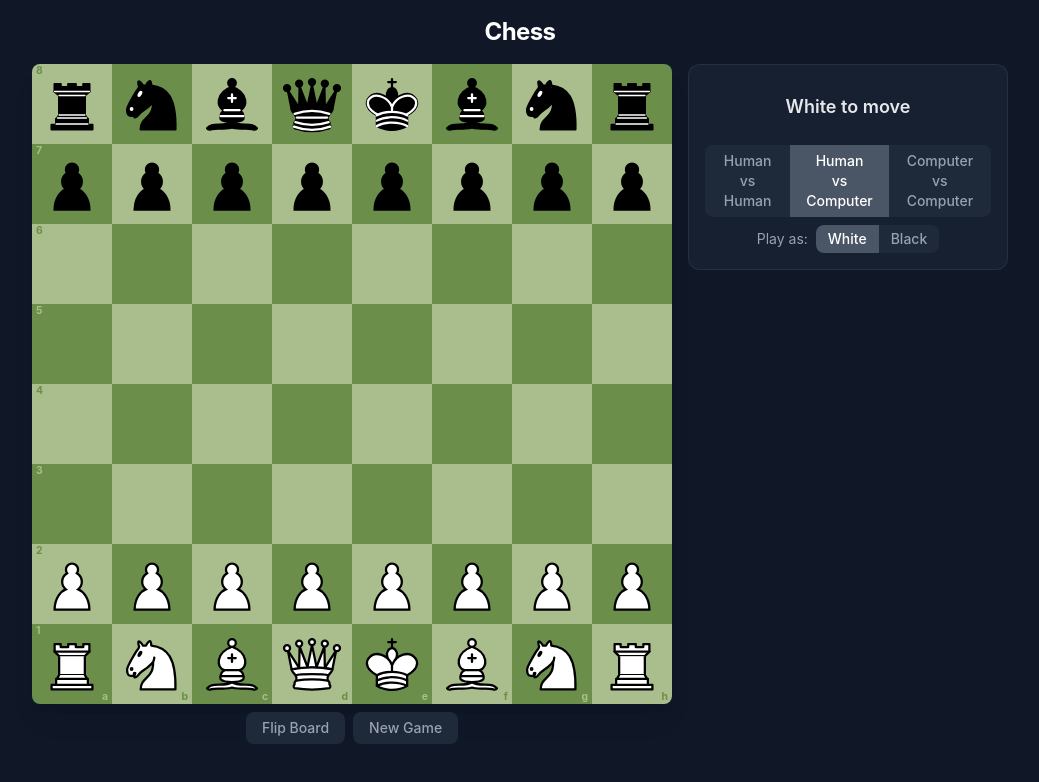
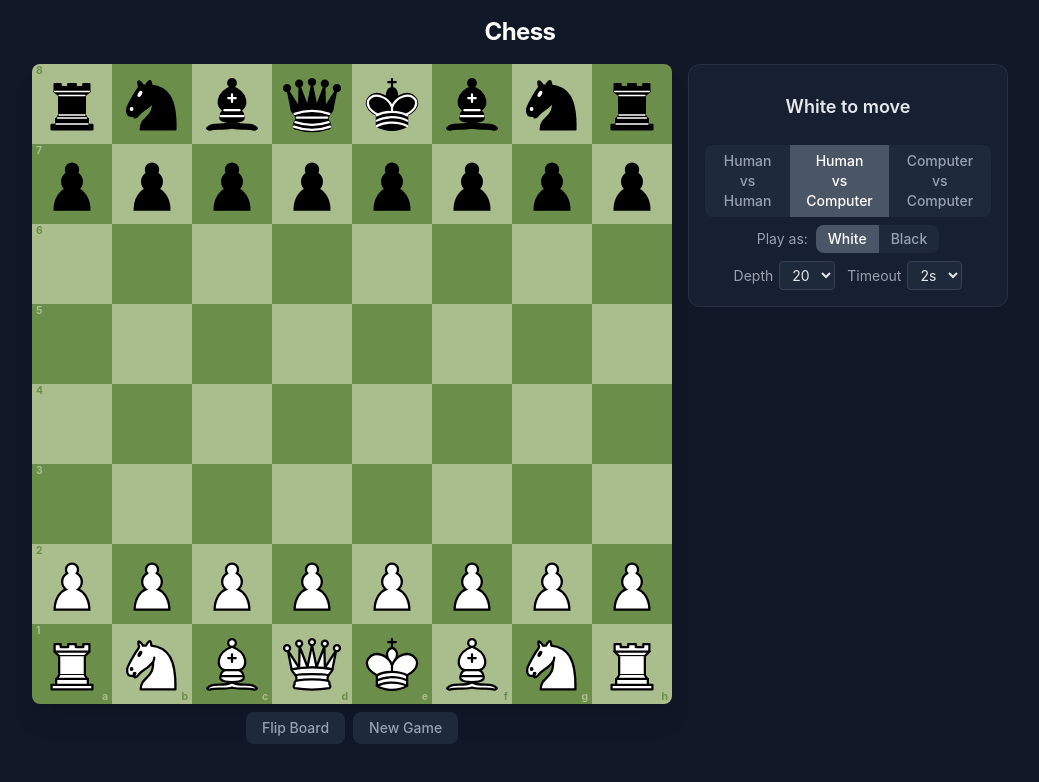
Before and after one commit to dannylongeuay/cyberdan-chess-ui, a React (Vite) app: page / in a window 1280 px wide. Both pictures are taken after a click on the button "Human vs Computer". Shown: the top 782 px of the page, without its empty margins (120-1159 px from the left). Built offline with nearby package versions, Linux system fonts and the light colour scheme.

Commit message:
feat(*): :sparkles: add depth and timeout dropdowns

```diff
--- a/src/App.tsx
+++ b/src/App.tsx
@@ -40,6 +40,10 @@ function App() {
     setBlackBackend,
     autoplay,
     setAutoplay,
+    depth,
+    setDepth,
+    timeoutSeconds,
+    setTimeoutSeconds,
   } = useChessGame();
 
   const showEvalBar = gameMode !== 'pvp' && engineEval != null;
@@ -98,6 +102,10 @@ function App() {
             onBlackBackendChange={setBlackBackend}
             autoplay={autoplay}
             onAutoplayChange={setAutoplay}
+            depth={depth}
+            timeoutSeconds={timeoutSeconds}
+            onDepthChange={setDepth}
+            onTimeoutChange={setTimeoutSeconds}
           />
         </div>
       </div>
--- a/src/api/client.ts
+++ b/src/api/client.ts
@@ -34,7 +34,7 @@ export const api = {
     return apiFetch<SubmitMoveResponse>(baseUrl, '/submitmove', { fen, move }, signal);
   },
 
-  submitBestMove(baseUrl: string, fen: string, signal?: AbortSignal): Promise<SubmitBestMoveResponse> {
-    return apiFetch<SubmitBestMoveResponse>(baseUrl, '/submitbestmove', { fen, depth: 24, timeout_ms: 3500 }, signal);
+  submitBestMove(baseUrl: string, fen: string, depth: number, timeoutMs: number, signal?: AbortSignal): Promise<SubmitBestMoveResponse> {
+    return apiFetch<SubmitBestMoveResponse>(baseUrl, '/submitbestmove', { fen, depth, timeout_ms: timeoutMs }, signal);
   },
 };
--- a/src/components/GameControls.tsx
+++ b/src/components/GameControls.tsx
@@ -41,6 +41,10 @@ interface GameControlsProps {
   onBlackBackendChange: (backend: Backend) => void;
   autoplay: boolean;
   onAutoplayChange: (on: boolean) => void;
+  depth: number;
+  timeoutSeconds: number;
+  onDepthChange: (depth: number) => void;
+  onTimeoutChange: (seconds: number) => void;
 }
 
 const modeItems: { key: string; label: string; value: GameMode }[] = [
@@ -72,6 +76,10 @@ export default function GameControls({
   onBlackBackendChange,
   autoplay,
   onAutoplayChange,
+  depth,
+  timeoutSeconds,
+  onDepthChange,
+  onTimeoutChange,
 }: GameControlsProps) {
   const bItems = backendItems(backends);
 
@@ -137,6 +145,35 @@ export default function GameControls({
           Autoplay {autoplay ? 'On' : 'Off'}
         </button>
       )}
+
+      {gameMode !== 'pvp' && (
+        <div className="flex items-center gap-3">
+          <label className="flex items-center gap-1.5 text-sm text-gray-400">
+            Depth
+            <select
+              value={depth}
+              onChange={(e) => onDepthChange(Number(e.target.value))}
+              className="bg-gray-800 text-gray-200 text-sm rounded px-2 py-1 border border-gray-700 cursor-pointer"
+            >
+              {[5, 10, 15, 20, 25].map((d) => (
+                <option key={d} value={d}>{d}</option>
+              ))}
+            </select>
+          </label>
+          <label className="flex items-center gap-1.5 text-sm text-gray-400">
+            Timeout
+            <select
+              value={timeoutSeconds}
+              onChange={(e) => onTimeoutChange(Number(e.target.value))}
+              className="bg-gray-800 text-gray-200 text-sm rounded px-2 py-1 border border-gray-700 cursor-pointer"
+            >
+              {[1, 2, 3, 4, 5].map((s) => (
+                <option key={s} value={s}>{s}s</option>
+              ))}
+            </select>
+          </label>
+        </div>
+      )}
     </div>
   );
 }
--- a/src/hooks/useChessGame.ts
+++ b/src/hooks/useChessGame.ts
@@ -45,6 +45,10 @@ interface ChessGameState {
   setBlackBackend: (backend: Backend) => void;
   autoplay: boolean;
   setAutoplay: (on: boolean) => void;
+  depth: number;
+  setDepth: (depth: number) => void;
+  timeoutSeconds: number;
+  setTimeoutSeconds: (seconds: number) => void;
 }
 
 export function useChessGame(): ChessGameState {
@@ -68,6 +72,14 @@ export function useChessGame(): ChessGameState {
   const [whiteBackend, setWhiteBackendState] = useState<Backend>(BACKENDS[0]);
   const [blackBackend, setBlackBackendState] = useState<Backend>(BACKENDS[1] ?? BACKENDS[0]);
   const [autoplay, setAutoplayState] = useState(false);
+  const [depth, setDepth] = useState(20);
+  const [timeoutSeconds, setTimeoutSeconds] = useState(2);
+
+  // Refs so the computer-move effect reads current values without re-triggering
+  const depthRef = useRef(depth);
+  const timeoutSecondsRef = useRef(timeoutSeconds);
+  depthRef.current = depth;
+  timeoutSecondsRef.current = timeoutSeconds;
 
   // Track position history for threefold repetition detection
   const positionHistory = useRef<Map<string, number>>(
@@ -286,7 +298,7 @@ export function useChessGame(): ChessGameState {
       delayTimerId = setTimeout(resolve, COMPUTER_MOVE_DELAY_MS);
     });
 
-    Promise.all([api.submitBestMove(moveBackendUrl, fen, abortController.signal), minDelay])
+    Promise.all([api.submitBestMove(moveBackendUrl, fen, depthRef.current, timeoutSecondsRef.current * 1000, abortController.signal), minDelay])
       .then(([response]) => {
         if (abortController.signal.aborted) return;
 
@@ -363,5 +375,9 @@ export function useChessGame(): ChessGameState {
     setBlackBackend,
     autoplay,
     setAutoplay,
+    depth,
+    setDepth,
+    timeoutSeconds,
+    setTimeoutSeconds,
   };
 }
```
